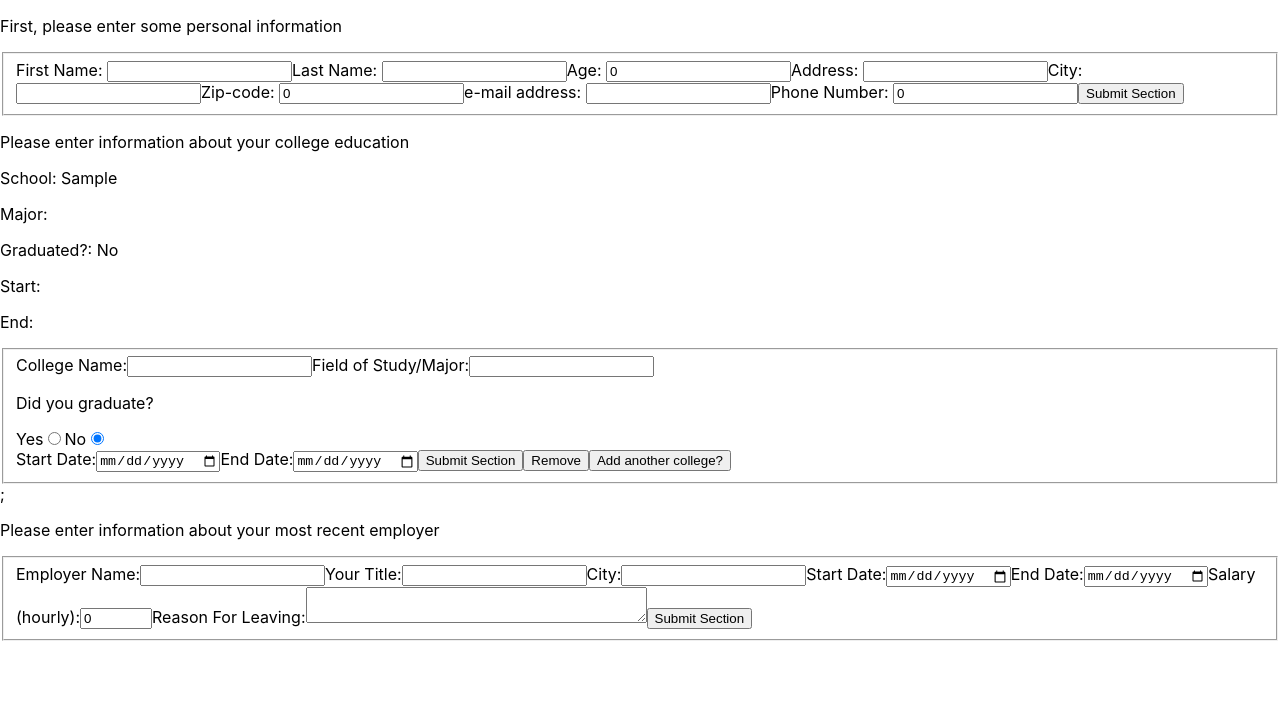
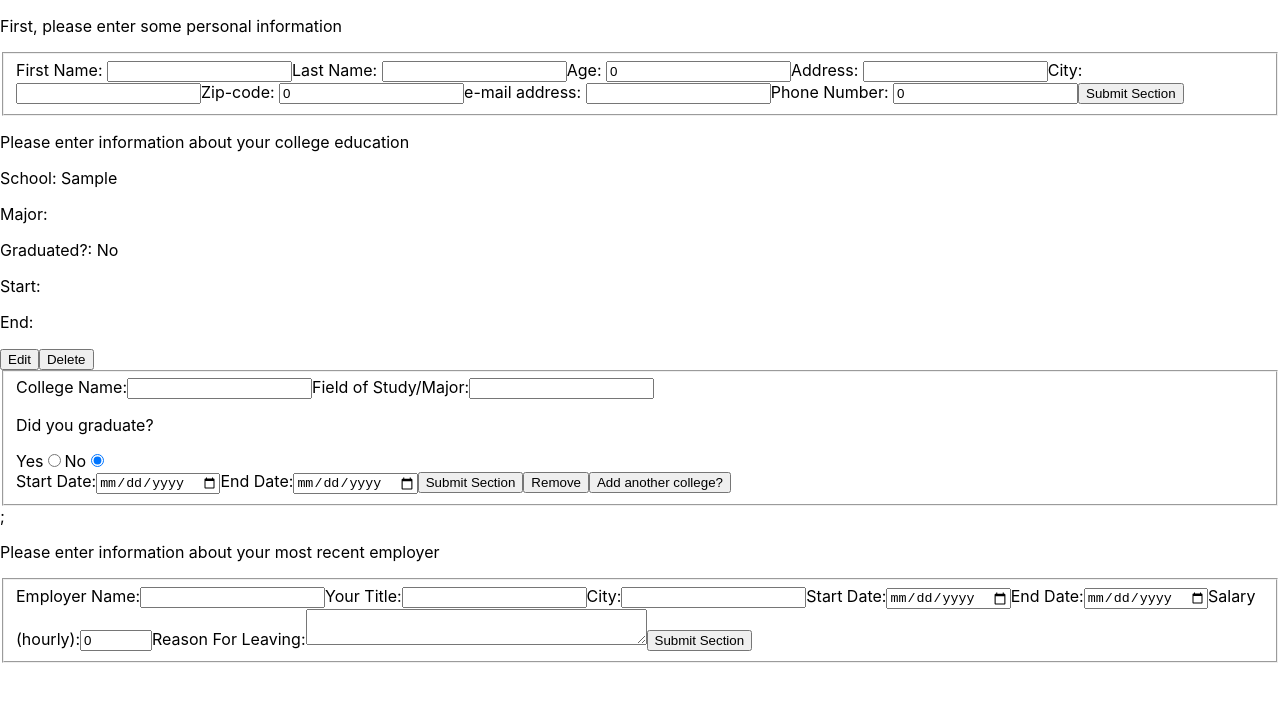
Before and after one commit to Clifb314/cv-project, a React (Create React App) app: page / in a window 1280 px wide. Both pictures are taken after typing "Sample", "Sample", "2020-01-15", "2020-01-15" into the empty fields and a click on the button "Add another college?". Shown: the top 702 px of the page. Built offline with nearby package versions, Linux system fonts and the light colour scheme.

Commit message:
Added fxns to edit and delete submitted info

```diff
--- a/src/components/education.js
+++ b/src/components/education.js
@@ -21,6 +21,9 @@ class Education extends Component {
     this.addForm = this.addForm.bind(this);
     this.increase = this.increase.bind(this);
     this.remove = this.remove.bind(this);
+    this.editBtn = this.editBtn.bind(this)
+    this.editLast = this.editLast.bind(this)
+    this.deleteLast = this.deleteLast.bind(this)
   }
 
   handleChange(e) {
@@ -160,10 +163,7 @@ class Education extends Component {
 
     const btn = e.target;
 
-    // this.setState({
-    //   forms: forms + 1,
-    // });
-    if (this.state.forms > 4) {
+    if (this.state.schools.length > 4) {
       btn.disabled = true;
     }
 
@@ -187,11 +187,50 @@ class Education extends Component {
 
   }
 
+  editBtn() {
+    if (this.state.forms < 1 || this.state.schools.length > 0) {
+      return (
+        <div id="edit">
+          <button type="button" onClick={this.editLast}>Edit</button>
+          <button type="button" onClick={this.deleteLast}>Delete</button>
+        </div>
+      )
+    }
+  }
+
+  deleteLast() {
+    let newList = [...this.state.schools]
+    newList.length === 1 ? newList = [] : newList.pop()
+    console.log(newList)
+    this.setState({
+      forms: 1,
+      schools: [newList]
+    })
+  }
+
+  editLast() {
+    const newList = [...this.state.schools]
+    const lastEntry = newList.pop()
+    console.log(newList)
+    this.setState({
+      forms: 1,
+      schoolName: [lastEntry.schoolName],
+      study: [lastEntry.study],
+      grad: [lastEntry.grad],
+      start: [lastEntry.start],
+      end: [lastEntry.end],
+      schools: [newList],
+    })
+  }
+
   render() {
     return (
       <div id="educationForm">
         <p>Please enter information about your college education</p>
-        <Schools schoolList={[...this.state.schools]} />
+        <div id="submitted">
+          <Schools schoolList={[...this.state.schools]} />
+          <this.editBtn />
+        </div>
         <this.addForm />
       </div>
     );
--- a/src/components/schools.js
+++ b/src/components/schools.js
@@ -9,7 +9,11 @@ class Schools extends Component {
   }
 
   display() {
+
+    if (this.props.schoolList.length > 0) {
+      console.log(this.props.schoolList)
       const list = this.props.schoolList.map(school => {
+        if (school.schoolName) {
           return (
             <div id="school" key={uniqid()}>
             <p>School: {school.schoolName}</p>
@@ -19,9 +23,11 @@ class Schools extends Component {
             <p>End: {school.end}</p>
           </div>
           )
+        }
       })
-
       return <div>{list}</div>
+    }
+      // return <div>{list}</div>
   }
 
   render() {
```
Lines whose indentation alone changed are shown as unchanged.
